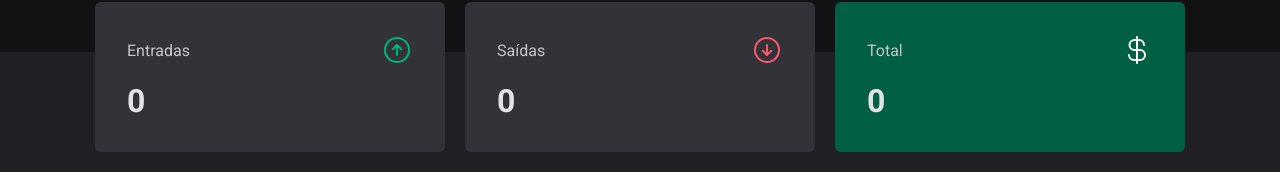
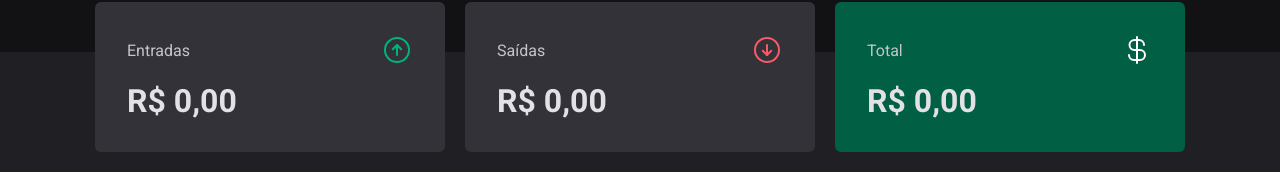
Before and after one commit to andreviapiana/DTMoney, a React (Vite) app: page / in a window 1280 px wide. Shown: the part 158-330 px from the top of the page. Built offline with nearby package versions, Linux system fonts and the light colour scheme; no server answers.

Commit message:
✨feat: Formatação dos Valores e da Data (Utils)

```diff
--- a/package.json
+++ b/package.json
@@ -5,7 +5,7 @@
   "type": "module",
   "scripts": {
     "dev": "vite",
-    "dev:server": "json-server server.json -p 3333 -w -d 500",
+    "dev:server": "json-server server.json -p 3000 -w -d 500",
     "build": "tsc && vite build",
     "preview": "vite preview",
     "lint": "eslint src --ext .ts,.tsx --fix"
--- a/src/components/Summary/index.tsx
+++ b/src/components/Summary/index.tsx
@@ -1,6 +1,7 @@
 import { ArrowCircleDown, ArrowCircleUp, CurrencyDollar } from 'phosphor-react'
 import { useContext } from 'react'
 import { TransactionsContext } from '../../contexts/TransactionsContext'
+import { priceFormatter } from '../../utils/formatter'
 import { SummaryCard, SummaryContainer } from './styles'
 
 export function Summary() {
@@ -33,7 +34,7 @@
           <ArrowCircleUp size={32} color="#00b37e" />
         </header>
 
-        <strong>{summary.income}</strong>
+        <strong>{priceFormatter.format(summary.income)}</strong>
       </SummaryCard>
 
       <SummaryCard>
@@ -42,7 +43,7 @@
           <ArrowCircleDown size={32} color="#f75a68" />
         </header>
 
-        <strong>{summary.outcome}</strong>
+        <strong>{priceFormatter.format(summary.outcome)}</strong>
       </SummaryCard>
 
       <SummaryCard variant="green">
@@ -51,7 +52,7 @@
           <CurrencyDollar size={32} color="#fff" />
         </header>
 
-        <strong>{summary.total}</strong>
+        <strong>{priceFormatter.format(summary.total)}</strong>
       </SummaryCard>
     </SummaryContainer>
   )
--- a/src/pages/Transactions/index.tsx
+++ b/src/pages/Transactions/index.tsx
@@ -2,6 +2,7 @@
 import { Header } from '../../components/Header'
 import { Summary } from '../../components/Summary'
 import { TransactionsContext } from '../../contexts/TransactionsContext'
+import { dateFormatter, priceFormatter } from '../../utils/formatter'
 import { SearchForm } from './components/SearchForm'
 import {
   PriceHighlight,
@@ -28,11 +29,14 @@
                   <td width="50%">{transaction.description}</td>
                   <td>
                     <PriceHighlight variant={transaction.type}>
-                      {transaction.price}
+                      {transaction.type === 'outcome' && '- '}
+                      {priceFormatter.format(transaction.price)}
                     </PriceHighlight>
                   </td>
                   <td>{transaction.category}</td>
-                  <td>{transaction.createdAt}</td>
+                  <td>
+                    {dateFormatter.format(new Date(transaction.createdAt))}
+                  </td>
                 </tr>
               )
             })}
--- /dev/null
+++ b/src/utils/formatter.ts
@@ -0,0 +1,6 @@
+export const dateFormatter = new Intl.DateTimeFormat('pt-br')
+
+export const priceFormatter = new Intl.NumberFormat('pt-br', {
+  style: 'currency',
+  currency: 'BRL',
+})
```
